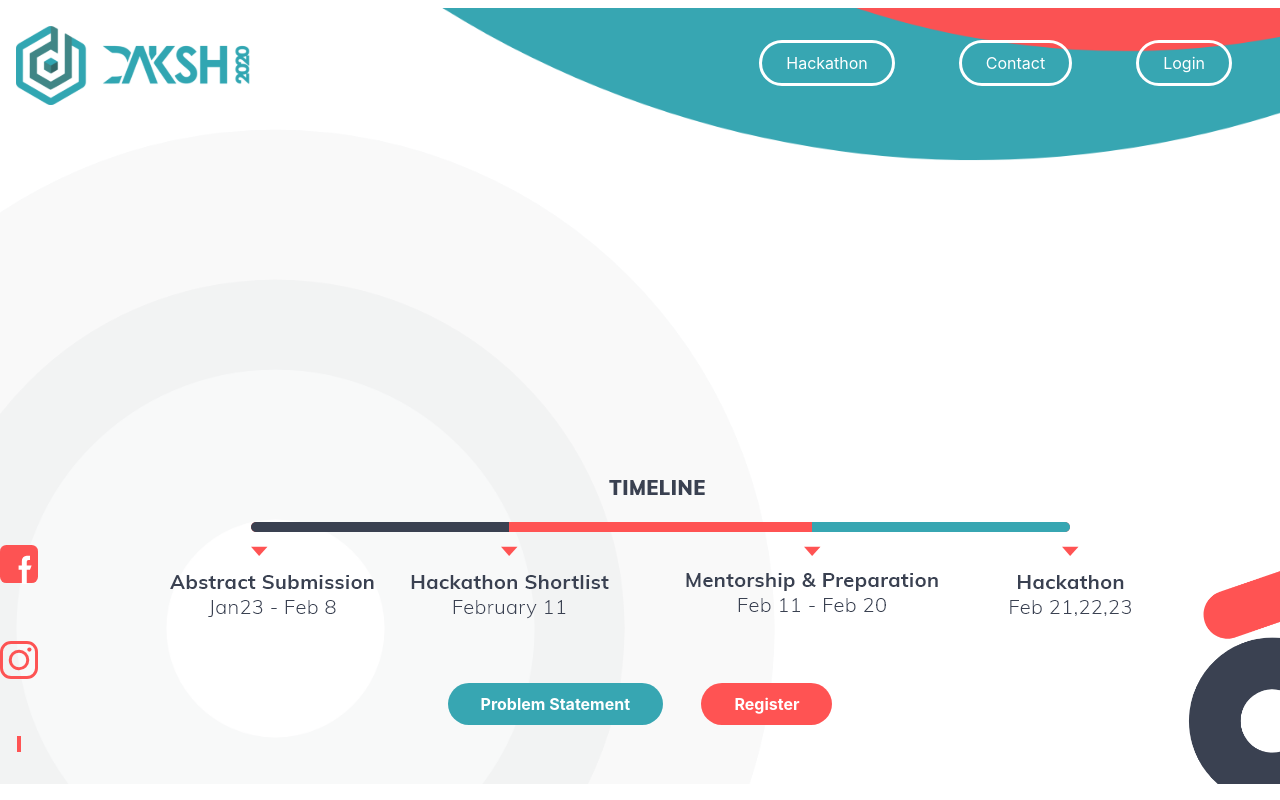
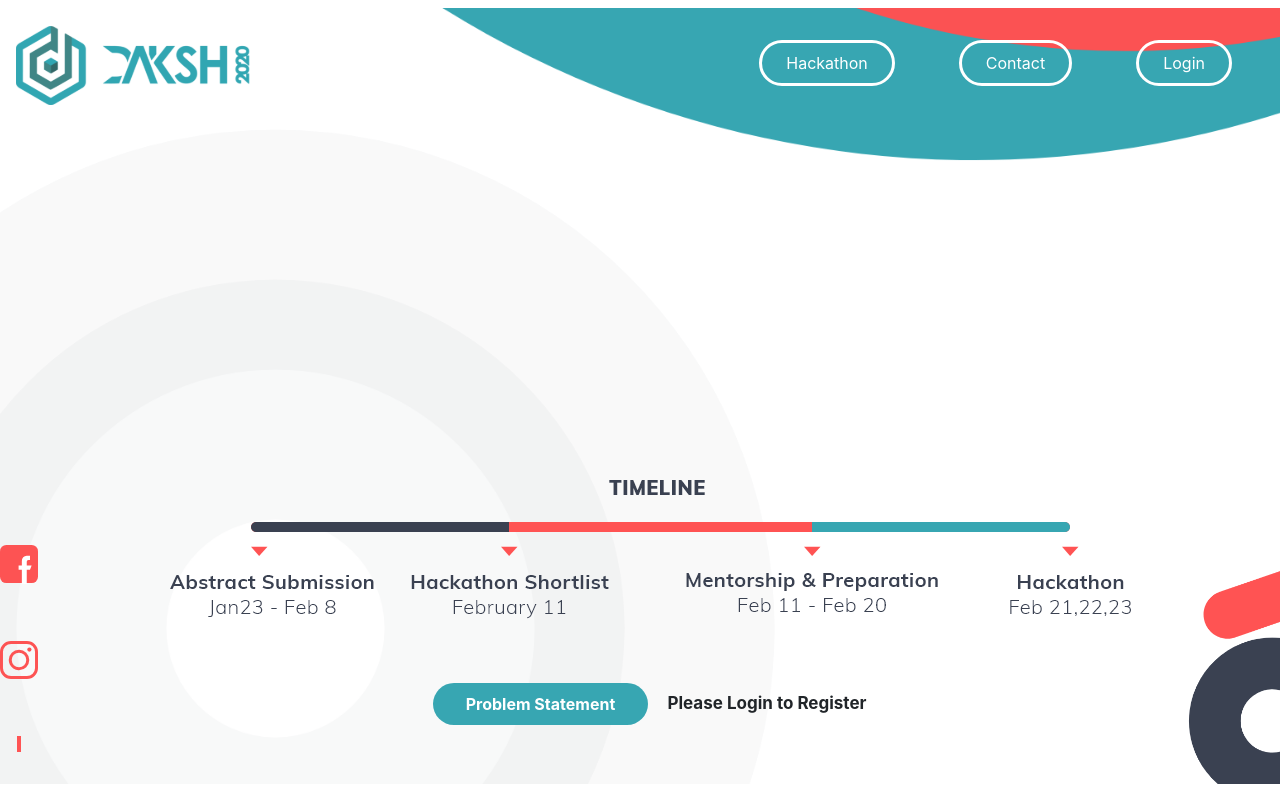
Before and after one commit to dcs-sastra/Daksh2020-Frontend, a React (Create React App) app: page /hackathon/AgriDrone in a window 1280 px wide. Built offline with nearby package versions, Linux system fonts and the light colour scheme; no server answers; a web font is replaced by a local one.

Commit message:
Auth Protection

```diff
--- a/src/components/hackathons/hackInfo/HackInfo.jsx
+++ b/src/components/hackathons/hackInfo/HackInfo.jsx
@@ -55,7 +55,8 @@ class HackInfo extends Component {
 						<img id="timeline" src={TimeLine} className="img-fluid" />
 						<div className="btn-grp">
 							<button className="btn btn-blue">Problem Statement</button>
-							<button className="btn btn-red" data-toggle="modal" data-target="#hackregister">Register</button>
+							{this.props.authState && <button className="btn btn-red" data-toggle="modal" data-target="#hackregister">Register</button>}
+							{!this.props.authState && <span> Please Login to Register</span>}
 						</div>
 					</div>
 				</div>
@@ -68,7 +69,8 @@ class HackInfo extends Component {
 
 const mapStateToProps = state => {
 	return {
-		hackathons: state.hackathon.hackathons
+		hackathons: state.hackathon.hackathons,
+		authState: state.user.authStatus
 	}
 }
 
--- a/src/components/navbar/Navbar.jsx
+++ b/src/components/navbar/Navbar.jsx
@@ -15,6 +15,7 @@ class Navbar extends Component {
         this.toggleModal = () => this.setState({ isOpen: !this.state.isOpen })
     }
     render() {
+
         return (
             <nav className="navbar navbar-expand-lg navbar-light" id="navBar">
                 <NavLink className="navbar-brand navbar__brand" to="/">
```
